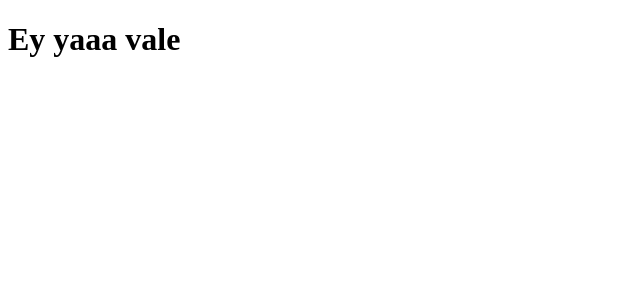
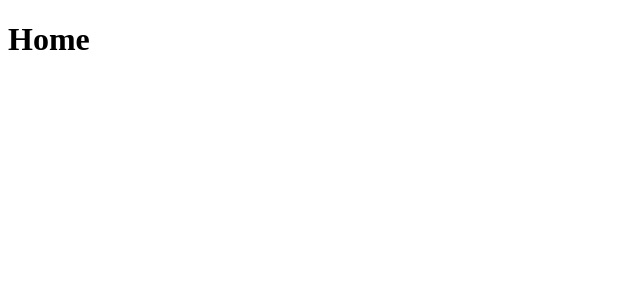
Before and after one commit to flleonx/Stock-Management, a React (Create React App) app in the folder client/: page / in a window 1280 px wide. Shown: the top 300 px of the page, without its empty margins (0-640 px from the left). Built offline with nearby package versions, Linux system fonts and the light colour scheme.

Commit message:
dressMaking v1.01

```diff
--- a/client/src/pages/Home.js
+++ b/client/src/pages/Home.js
@@ -4,7 +4,7 @@ const Home = () => {
 
   return (<>
 
-    <h1>Ey yaaa vale</h1>
+    <h1>Home</h1>
 
   </>);
 };
```
